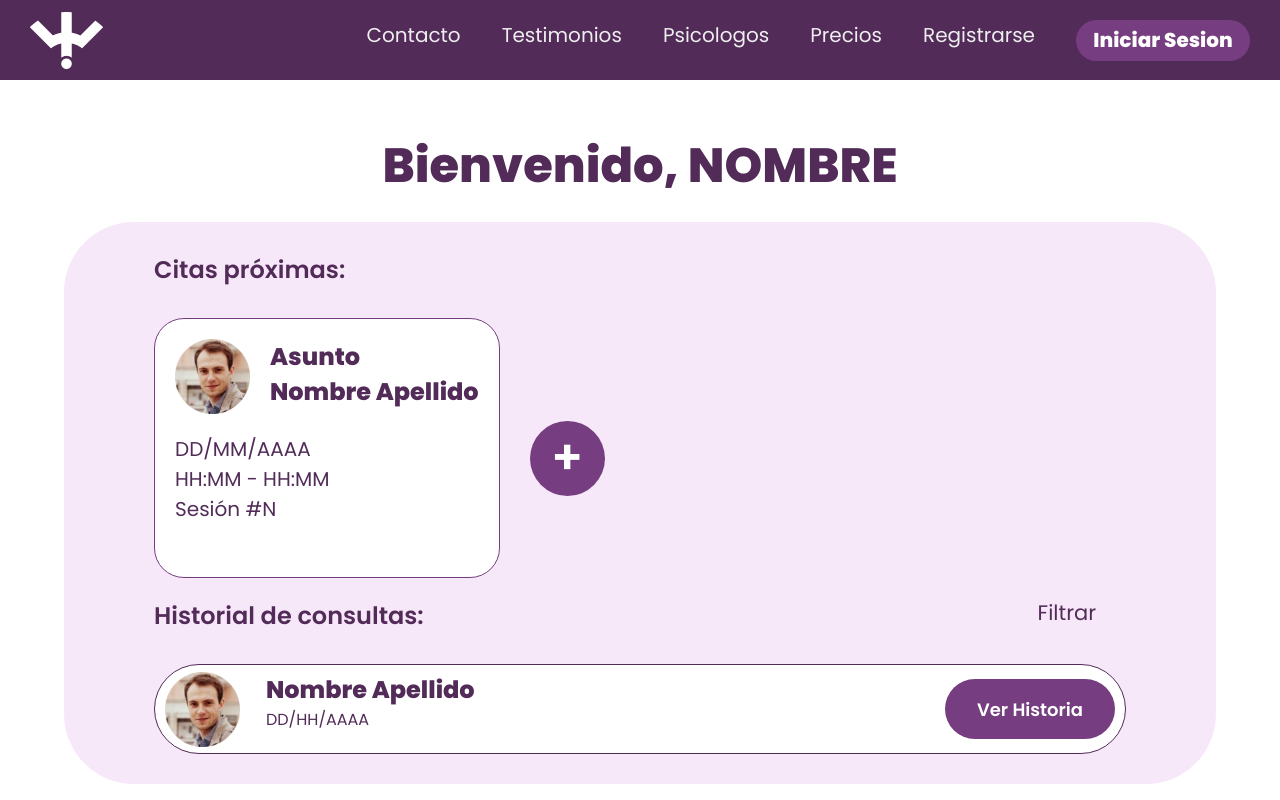
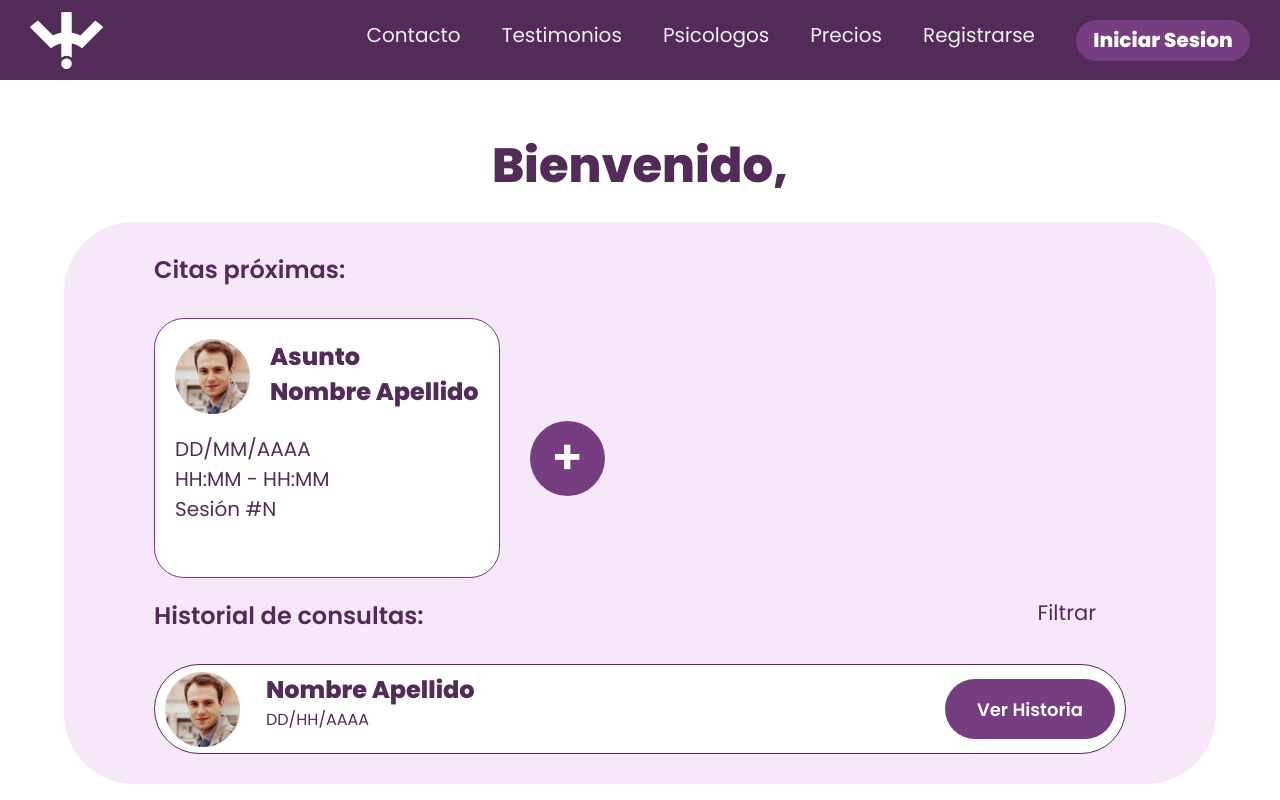
Before and after one commit to jesus13santi/Psicofi, a React (Create React App) app: page /deck in a window 1280 px wide. Shown: the top 800 px of the page. Built offline with nearby package versions, Linux system fonts and the light colour scheme; no server answers.

Commit message:
Resuelto el problema de tab paciente

```diff
--- a/src/components/Tableros/TableroEspecialista/EspecialistaTab.jsx
+++ b/src/components/Tableros/TableroEspecialista/EspecialistaTab.jsx
@@ -6,11 +6,14 @@ import { Link } from "react-router-dom";
 import Footer from "../../Footer/Footer";
 
 
+
 const EspecialistaTab =  () => {
+
     return (
     <div className={styles.container}>
     <h1 className={styles.title}>Bienvenido, NOMBRE</h1>
     <div className={styles.box}>
+
         <h1 className={styles.boxTitle}>Citas próximas:</h1>
         <div className={styles.citasProximas}>
 
--- a/src/components/Tableros/TableroPaciente/PacienteTab.jsx
+++ b/src/components/Tableros/TableroPaciente/PacienteTab.jsx
@@ -4,12 +4,19 @@ import UTabCard from "../../UTabCard/UTabCard";
 import CardStory from "../../CardStory/CardStory";
 import { Link } from "react-router-dom";
 import Footer from "../../Footer/Footer";
+import { useContext } from "react";
+import { UserContext } from "../../../context/UserContext";
+
+const PacienteTab =  () => {
+    const {user, setUser}= useContext(UserContext)
 
 
-const PacienteTab =  () => {
+
+
+    console.log(user)
     return (
     <div className={styles.container}>
-    <h1 className={styles.title}>Bienvenido, NOMBRE</h1>
+    <h1 className={styles.title}>Bienvenido, {!!user?(user.name): (console.log("cargando"))} </h1>
     <div className={styles.box}>
         <h1 className={styles.boxTitle}>Citas próximas:</h1>
         <div className={styles.citasProximas}>
```
